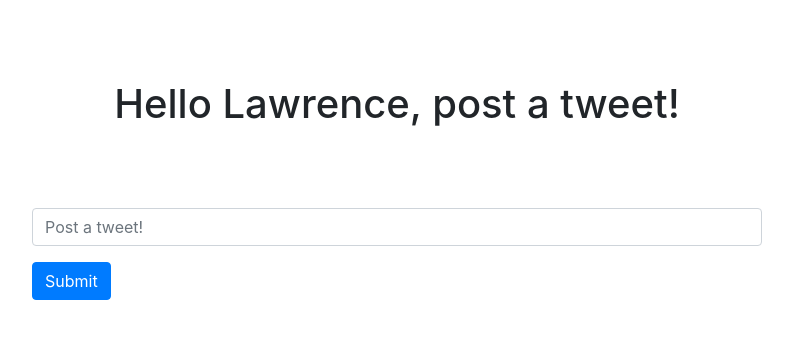
After one commit to lawrencedovin/python-twitter, a Flask app: template templates/post_tweet.html in a window 1280 px wide. The commit adds this page. Shown: the top 339 px of the page, without its empty margins (243-1036 px from the left). Run offline with Flask 2, Linux system fonts and the light colour scheme; the template is opened without the code that fills it, so the values that code supplies are empty; parts of the project's set-up code (start-up, migrations or seed data) failed here and were passed over; some libraries are stand-ins or nearby versions.

Commit message:
Added form for posting a tweet

```diff
--- a/app.py
+++ b/app.py
@@ -4,15 +4,7 @@ import twitter
 import tweepy
 from secrets import CONSUMER_KEY, CONSUMER_SECRET, ACCESS_TOKEN_KEY, ACCESS_TOKEN_SECRET
 
-# location = '11911 Rocking Horse Rd, Rockville, MD'
-# API_BASE_URL = 'http://www.mapquestapi.com/geocoding/v1/address'
-
-# app = Flask(__name__)
-
-# api = twitter.Api(consumer_key=CONSUMER_KEY,
-#                   consumer_secret=CONSUMER_SECRET,
-#                   access_token_key=ACCESS_TOKEN_KEY,
-#                   access_token_secret=ACCESS_TOKEN_SECRET)
+app = Flask(__name__)
 
 def OAuth():
     try:
@@ -22,29 +14,18 @@ def OAuth():
     except Exception as e:
         return None
 
-oauth = OAuth()
-api = tweepy.API(oauth)
+def post_tweet(tweet):
+    oauth = OAuth()
+    api = tweepy.API(oauth)
 
-api.update_status('Hello, this is a tweet!')
-print('A tweet has been posted')
+    api.update_status(tweet)
 
-# def get_coords(address):
-#     response = requests.get(API_BASE_URL,
-#                             params={"key": API_SECRET_KEY, "location": address})
+@app.route('/')
+def show_address_form():
+    return render_template("post_tweet.html")
 
-#     data = response.json()
-#     results = data["results"]
-#     latitude = data["results"][0]["locations"][0]["latLng"]["lat"]
-#     longitude = data["results"][0]["locations"][0]["latLng"]["lng"]
-#     coords = {"latitude": latitude, "longitude": longitude}
-#     return coords
-
-# @app.route('/')
-# def show_address_form():
-#     return render_template("address_form.html")
-
-# @app.route('/geocode')
-# def show_coordinates():
-#     address = request.args["address"]
-#     coords = get_coords(address)
-#     return render_template("address_form.html", coords=coords)
+@app.route('/post_tweet')
+def show_tweet():
+    tweet = request.args["post_tweet"]
+    post_tweet(tweet)
+    return render_template("post_tweet.html", tweet=tweet)
--- /dev/null
+++ b/static/styles.css
@@ -0,0 +1,7 @@
+h1 {
+    margin: 80px 0;
+}
+
+.btn {
+    float: left;
+}
--- a/templates/base.html
+++ b/templates/base.html
@@ -3,6 +3,8 @@
 <head>
     <meta charset="UTF-8">
     <meta name="viewport" content="width=device-width, initial-scale=1.0">
+    <link rel="stylesheet" href="https://stackpath.bootstrapcdn.com/bootstrap/4.5.2/css/bootstrap.min.css" integrity="sha384-JcKb8q3iqJ61gNV9KGb8thSsNjpSL0n8PARn9HuZOnIxN0hoP+VmmDGMN5t9UJ0Z" crossorigin="anonymous">
+    <link rel="stylesheet" href="/static/styles.css">
     <title>
         {% block title %}
         {% endblock %}
@@ -11,5 +13,6 @@
 <body>
     {% block content %}
     {% endblock %}
+    <script src="https://stackpath.bootstrapcdn.com/bootstrap/4.5.2/js/bootstrap.min.js" integrity="sha384-B4gt1jrGC7Jh4AgTPSdUtOBvfO8shuf57BaghqFfPlYxofvL8/KUEfYiJOMMV+rV" crossorigin="anonymous"></script>
 </body>
 </html>
--- /dev/null
+++ b/templates/post_tweet.html
@@ -0,0 +1,26 @@
+{% extends 'base.html' %}
+{% block title %}Post a tweet!{% endblock %}
+{% block content %}
+<div class="container">
+    <div class="row d-flex justify-content-center text-center">
+        <div class="col-md-8">
+            <h1>Hello Lawrence, post a tweet!</h1>
+            <form action="post_tweet">
+              <div class="form-group">
+                <input
+                  type="text"
+                  name="post_tweet"
+                  class="form-control"
+                  id="post_tweet"
+                  placeholder="Post a tweet!"
+                />
+              </div>
+              <button type="submit" class="btn btn-primary">Submit</button>
+            </form>
+            {% if tweet %}
+                <h3>Your tweet was: {{tweet}}</h3>
+            {% endif %}
+            {% endblock %}
+        </div>
+    </div>
+</div>
```
Also changed, not shown: templates/address_form.html (deleted, +0 -12 lines).
